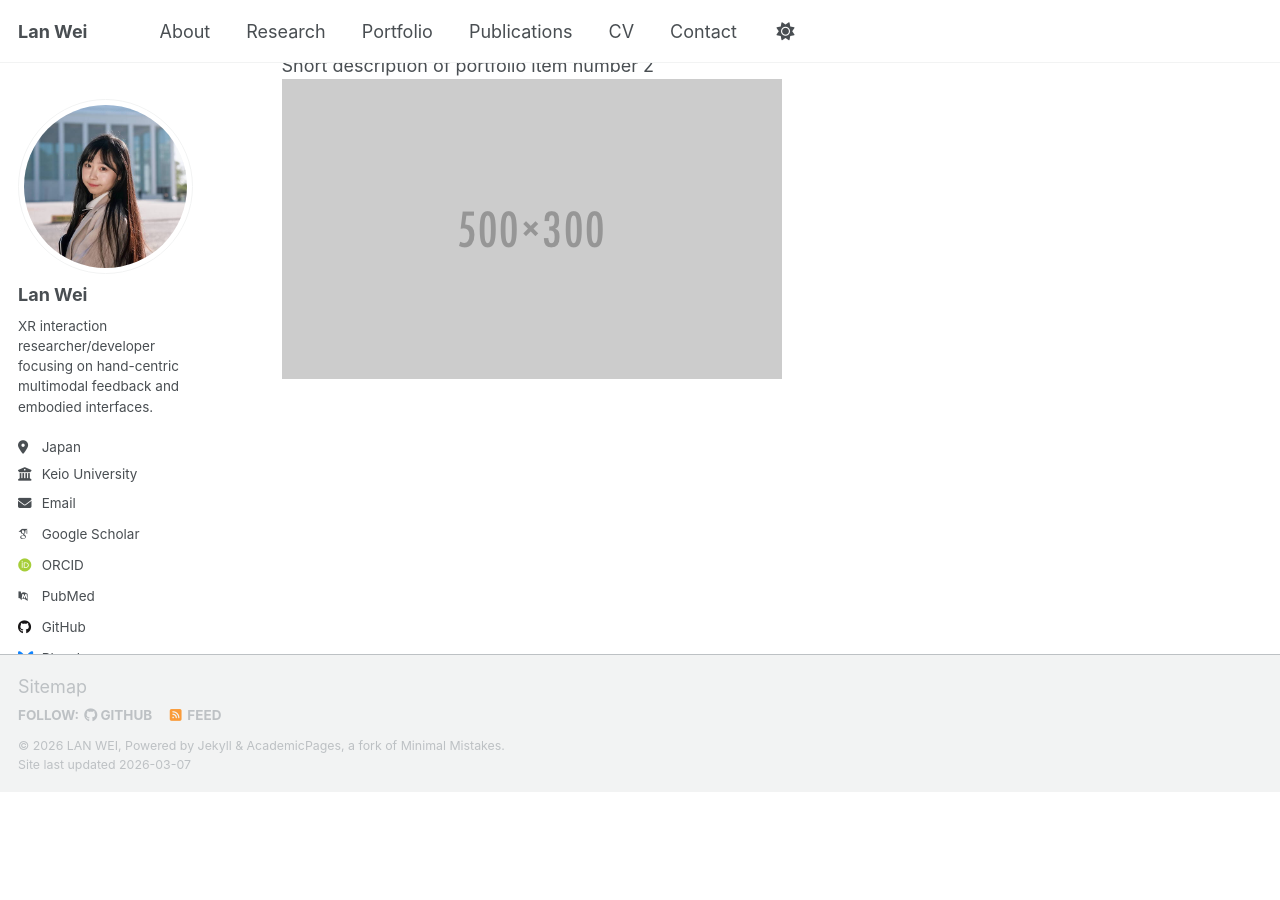
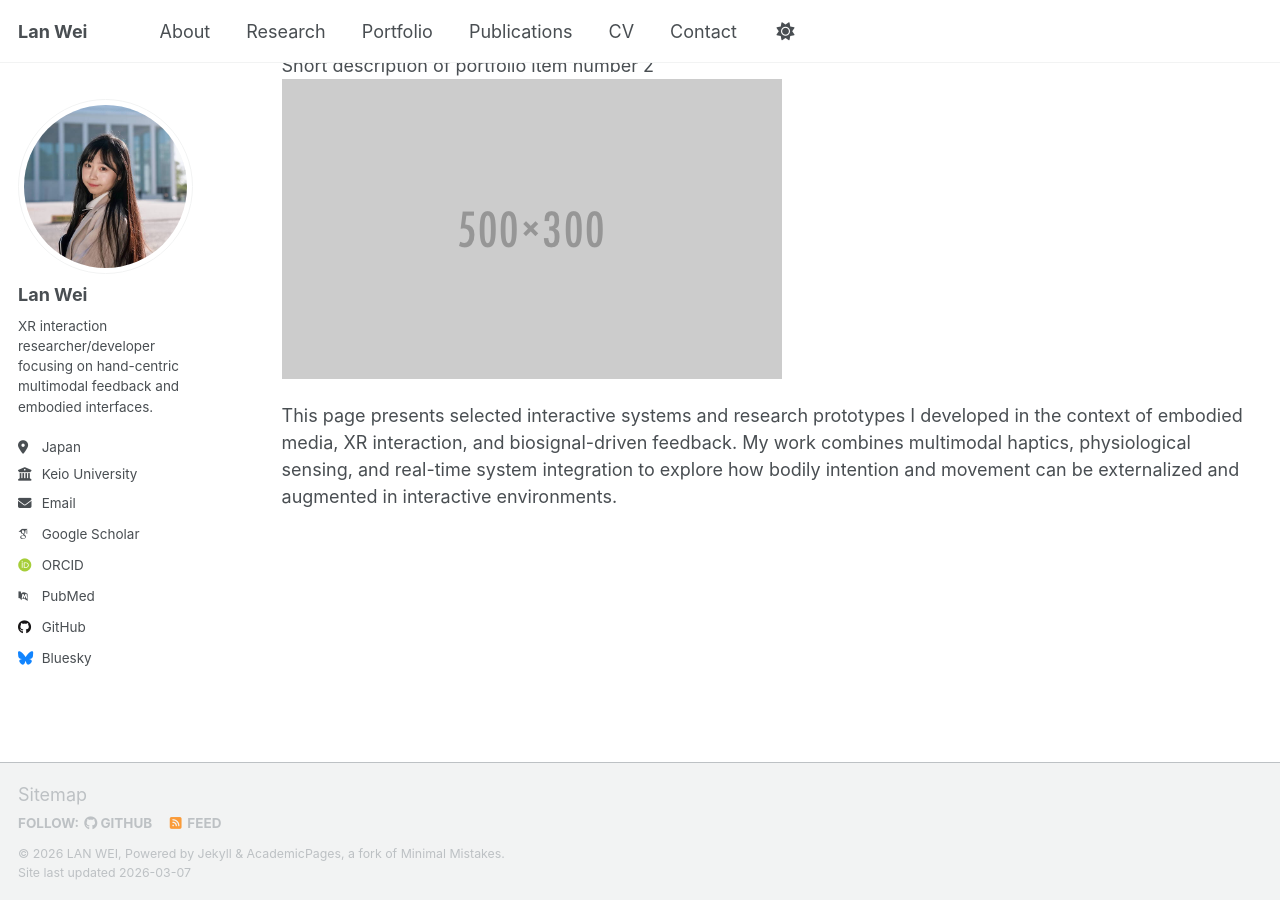
Before and after one commit to LanWei0421/LanWei0421.github.io, a Jekyll site: the page built from _pages/portfolio.html, in a window 1280 px wide and 900 px high, scrolled down 683 px. Built offline with Jekyll 4.4.1, drawn with Linux system fonts in a browser that asks for light colours; some web fonts are replaced; a script that is not in the unit is left out; before the commit the page ends 1475 px from its top, so only the background shows below that.

Commit message:
Update portfolio.html

```diff
--- a/_pages/portfolio.html
+++ b/_pages/portfolio.html
@@ -11,3 +11,6 @@ author_profile: true
 {% for post in site.portfolio %}
   {% include archive-single.html %}
 {% endfor %}
+This page presents selected interactive systems and research prototypes I developed in the context of embodied media, XR interaction, and biosignal-driven feedback.
+
+My work combines multimodal haptics, physiological sensing, and real-time system integration to explore how bodily intention and movement can be externalized and augmented in interactive environments.
```
